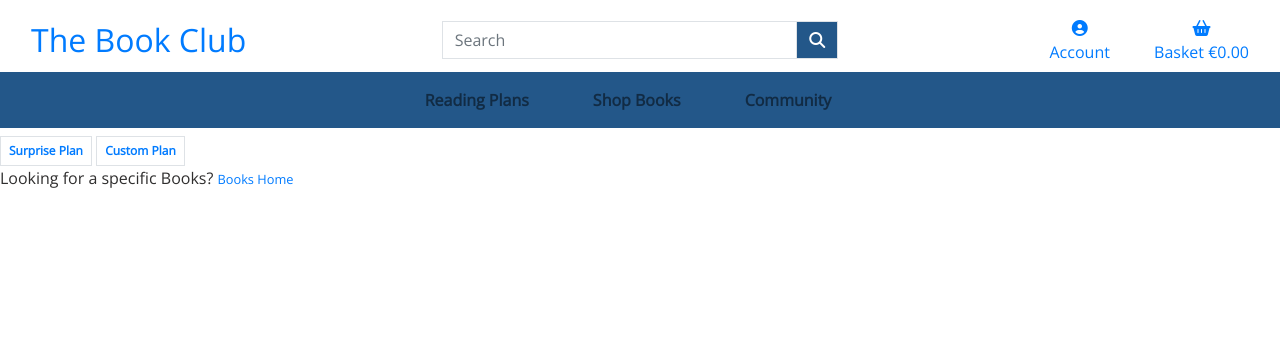
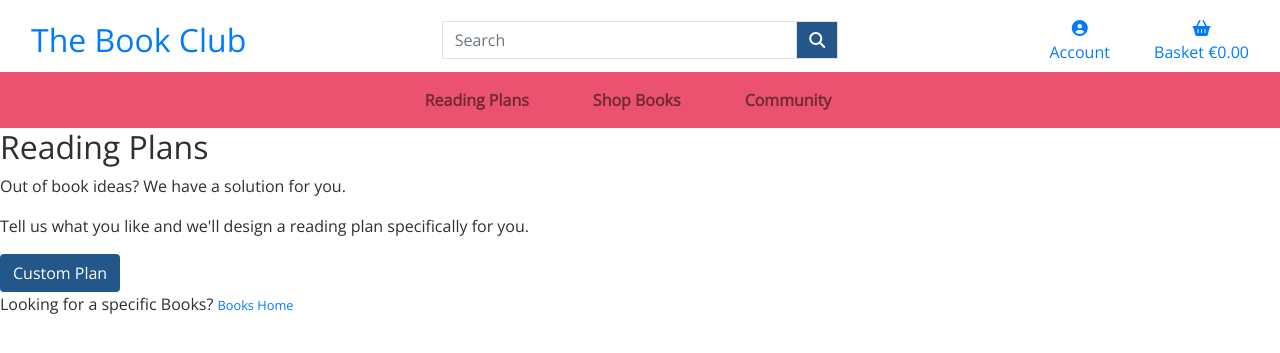
Before and after one commit to albenakr/the-book-club, a Django app: page /plans/ in a window 1280 px wide. Shown: the top 353 px of the page. Run offline with Django 3.2, Linux system fonts and the light colour scheme; parts of the project's set-up code (start-up, migrations or seed data) failed here and were passed over; some libraries are stand-ins or nearby versions.

Commit message:
Deleted surprise plan option and added information to the custom plan template

```diff
--- a/plans/templates/plans/plans.html
+++ b/plans/templates/plans/plans.html
@@ -2,17 +2,33 @@
 
 {% block content %}
 <div class="header-container">
-<a class="category-badge text-decoration-none" href="{% url 'surprise_plans' %}">
-    <span class="p-2 mt-2 badge badge-white rounded-0 border">Surprise Plan</span>
-</a>
+	<h2> Reading Plans</h2>
+	<p>Out of book ideas? We have a solution for you.</p>
+	<p>Tell us what you like and we'll design a reading plan specifically for you.</p>
+	<div class='row'>
+		<div class='col'>
 
-<a class="category-badge text-decoration-none" href="{% url 'custom_plans' %}
-">
-    <span class="p-2 mt-2 badge badge-white rounded-0 border">Custom Plan</span>
-</a>
+		</div>
 
-<p>Looking for a specific Books? <span class="small"><a href="{% url 'books' %}">Books Home</a> </span>
-</p>
+	</div>
+
+	<div class='row'>
+		<div class='col'>
+        	<a class=" btn category-badge text-decoration-none" href="{% url 'custom_plans' %}">Custom Plan
+	</a>
+		</div>
+	</div>
+
+
+	<div class='row'>
+		<div class='col'>
+        	<p>Looking for a specific Books? <span class="small"><a href="{% url 'books' %}">Books Home</a> </span></p>
+
+		</div>
+	</div>
+
+
+
 
 </div>
 {% endblock %}
--- a/plans/urls.py
+++ b/plans/urls.py
@@ -4,5 +4,4 @@ from . import views
 urlpatterns = [
     path('', views.plans, name='plans'),
     path('custom_plan/', views.custom_plans, name='custom_plans'),
-    path('surprise_plans/', views.surprise_plans, name='surprise_plans'),
 ]
--- a/plans/views.py
+++ b/plans/views.py
@@ -90,9 +90,3 @@ def custom_plans(request):
     }
 
     return render(request, 'plans/custom_plan_form.html', context)
-
-
-def surprise_plans(request):
-    """A view to return the surprise plans page"""
-
-    return render(request, 'plans/surprise_plan.html')
--- a/reviews/templates/reviews/write_review.html
+++ b/reviews/templates/reviews/write_review.html
@@ -2,6 +2,7 @@
 {% load static %}
 
 {% block content %}
+
 
 <div class="container header-container">
 	<div class="row">
--- a/static/css/base.css
+++ b/static/css/base.css
@@ -74,7 +74,7 @@ body {
 }
 
 .navbar-content-options {
-    background-color: #235789;
+    background-color: #EA526F;
 }
 
 .plans-container {
```
Also changed, not shown: plans/templates/plans/custom_plan_form.html (+3 -40 lines), plans/templates/plans/surprise_plan.html (deleted, +0 -66 lines).
